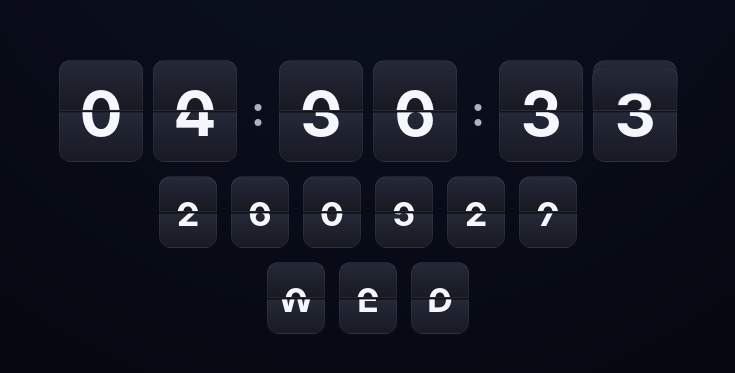
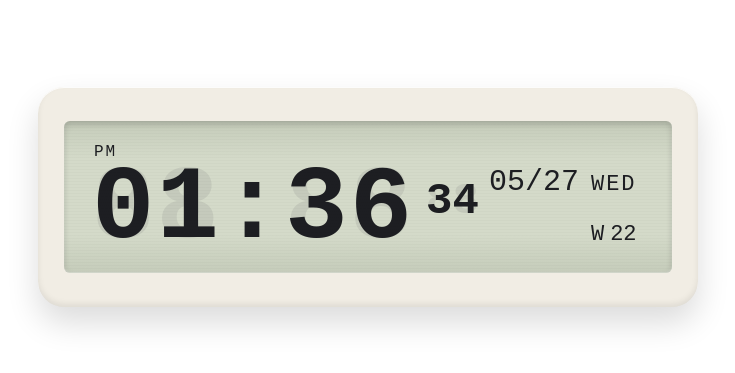
Before and after one commit to chunlaui/flapclock, a plain HTML site: page index.html in a window 1280 px wide. Shown: the part 203-576 px from the top of the page, without its empty margins (272-1007 px from the left). Drawn offline with Linux system fonts and the light colour scheme; a web font is replaced by a local one.

Commit message:
Update index.html

```diff
--- a/index.html
+++ b/index.html
@@ -1,218 +1,216 @@
 <!DOCTYPE html>
-<html lang="en">
+<html lang="ko">
 <head>
-  <meta charset="UTF-8" />
-  <meta name="viewport" content="width=device-width, initial-scale=1.0" />
-  <title>Notion Flip Clock V9</title>
+<meta charset="UTF-8">
+<title>Notion LCD Clock V12</title>
 <style>
-    :root{
-      --top:#252938;
-      --bottom:#171922;
-      --text:#f5f7ff;
+  /* DSEG 7-segment & 14-segment (Keshikan / OFL) */
+  @font-face{
+    font-family:'DSEG7';
+    src:url('https://cdn.jsdelivr.net/gh/keshikan/DSEG@v0.46/fonts/DSEG7-Classic/DSEG7Classic-Bold.woff2') format('woff2');
+    font-display:swap;
   }
-    *{ box-sizing:border-box; }
-
-    body{
-      margin:0; min-height:100vh;
-      display:flex; justify-content:center; align-items:center;
-      background: radial-gradient(circle at top,#0d1324 0%,#05070f 70%);
-      font-family: Inter, system-ui, sans-serif;
-      color:var(--text);
-    }
-    .clock{ text-align:center; }
-    .row{ display:flex; justify-content:center; align-items:center; gap:14px; margin:14px 0; }
-    .group{ display:flex; gap:10px; }
-    .separator{ font-size:42px; font-weight:700; opacity:.7; line-height:1; }
-
-    .flip{
-      position:relative;
-      width:84px; height:102px;
-      perspective:1000px;
-      transform-style: preserve-3d;
-
-      --h: 102px;
-
-      /* ▼ 폰트 보정값. 위/아래가 어긋나면 이 값만 조절(예: 2px, 3px, 4px, -2px 등) */
-      --tweak: 3px;
+  @font-face{
+    font-family:'DSEG14';
+    src:url('https://cdn.jsdelivr.net/gh/keshikan/DSEG@v0.46/fonts/DSEG14-Classic/DSEG14Classic-Bold.woff2') format('woff2');
+    font-display:swap;
   }
 
-    .small{
-      width:58px; height:72px;
-      --h: 72px;
-      --tweak: 2px;   /* 작은 카드는 보통 조금 더 작게 */
+  *{box-sizing:border-box;margin:0;padding:0}
+  html,body{height:100%}
+  body{
+    display:flex; align-items:center; justify-content:center;
+    background:transparent;
+    font-family:'DSEG7','Courier New',monospace;
+    color:#1d1e22;
+    padding:24px;
   }
 
-    .top, .bottom, .flip-top, .flip-bottom{
-      position:absolute; left:0;
-      width:100%; height:50%;
-      overflow:hidden;
-      background: linear-gradient(180deg, var(--top) 0%, var(--bottom) 100%);
-      border: 1px solid rgba(255,255,255,.05);
+  .clock{
+    --body:#f1ede4;
+    --screen-a:#d4dac9;
+    --screen-b:#c5ccba;
+    --ink:#1d1e22;
+    --ghost:rgba(29,30,34,0.08);
+
+    width:660px; max-width:100%;
+    padding:34px 26px;
+    background:var(--body);
+    border-radius:26px;
+    box-shadow:
+      0 16px 32px rgba(0,0,0,0.14),
+      inset 0 1px 0 rgba(255,255,255,0.85),
+      inset 0 -3px 6px rgba(0,0,0,0.08);
   }
 
-    .top, .flip-top{ top:0; border-radius:12px 12px 0 0; }
-    .bottom, .flip-bottom{ bottom:0; border-radius:0 0 12px 12px; }
-
-    /* 모든 span은 카드 "전체 높이"의 컨테이너에 flex로 정확히 중앙 정렬
-       → 상단/하단 span 모두 .flip 좌표 기준 같은 위치에 글자가 놓여서 자동 정렬
-       → 폰트 메트릭 어긋남은 --tweak로 일괄 보정 */
-
-    .top span, .flip-top span,
-    .bottom span, .flip-bottom span{
-      position:absolute;
-      left:0;
-      width:100%;
-      height: var(--h);
-      display:flex;
-      align-items:center;
-      justify-content:center;
-      font-weight:700;
-      line-height:1;
-      user-select:none;
-      transform: translateY(var(--tweak)); /* 폰트 보정 */
+  .screen{
+    position:relative;
+    padding:22px 28px 20px;
+    background:linear-gradient(180deg,var(--screen-b) 0%,var(--screen-a) 25%,var(--screen-a) 75%,var(--screen-b) 100%);
+    border-radius:6px;
+    box-shadow:
+      inset 0 3px 6px rgba(0,0,0,0.18),
+      inset 0 -1px 2px rgba(255,255,255,0.4);
+    overflow:hidden;
+  }
+  .screen::after{ /* 가로 스캔라인 */
+    content:""; position:absolute; inset:0; pointer-events:none;
+    background:repeating-linear-gradient(180deg,rgba(0,0,0,0.018) 0 1px,transparent 1px 3px);
   }
 
-    .top span, .flip-top span{ top:0; }
-    .bottom span, .flip-bottom span{ bottom:0; }
+  .row{ display:flex; align-items:stretch; justify-content:flex-start; gap:10px; position:relative; }
 
-    .flip span{ font-size:64px; }
-    .small span{ font-size:36px; }
-
-    .flip-top{
-      z-index:5;
-      transform-origin:bottom;
-      backface-visibility:hidden;
-    }
-    .flip-bottom{
-      z-index:4;
-      transform-origin:top;
-      transform:rotateX(90deg);
-      backface-visibility:hidden;
+  /* ───── 좌측 ───── */
+  .left{ position:relative; display:flex; align-items:flex-end; gap:12px; padding-top:22px; }
+  .ampm{
+    position:absolute; top:0; left:2px;
+    font-family:'DSEG14','Courier New',monospace;
+    font-size:16px; letter-spacing:2px; color:var(--ink);
   }
 
-    .play .flip-top{
-      animation: flipTop .42s cubic-bezier(.22,.61,.36,1) forwards;
+  /* HH:MM (with ghost) */
+  .hm-wrap{ position:relative; line-height:.85; }
+  .hm, .hm-ghost{
+    font-size:104px; letter-spacing:2px;
+    font-family:'DSEG7','Courier New',monospace;
+    font-weight:700;
   }
-    .play .flip-bottom{
-      animation: flipBottom .42s cubic-bezier(.22,.61,.36,1) .42s forwards;
+  .hm-ghost{
+    position:absolute; inset:0;
+    color:var(--ghost); pointer-events:none; user-select:none;
   }
+  .hm{ position:relative; color:var(--ink); }
 
-    @keyframes flipTop{
-      0%{ transform:rotateX(0deg); }
-      100%{ transform:rotateX(-90deg); }
+  /* SS (with ghost) */
+  .sec-wrap{ position:relative; align-self:flex-start; margin-top:14px; line-height:1; }
+  .sec, .sec-ghost{
+    font-size:44px;
+    font-family:'DSEG7','Courier New',monospace;
+    font-weight:700;
   }
-    @keyframes flipBottom{
-      0%{ transform:rotateX(90deg); }
-      100%{ transform:rotateX(0deg); }
+  .sec-ghost{
+    position:absolute; inset:0;
+    color:var(--ghost); pointer-events:none; user-select:none;
   }
+  .sec{ position:relative; color:var(--ink); }
 
-    .hinge{
-      position:absolute; top:50%; left:0;
-      width:100%; height:3px;
-      transform:translateY(-50%);
-      background: linear-gradient(180deg, rgba(255,255,255,.05), rgba(0,0,0,.9));
-      z-index:20;
-      pointer-events:none;
+  /* ───── 우측 ───── */
+  .right{
+    display:flex; flex-direction:column; justify-content:space-between;
+    align-items:flex-end; padding:22px 0 6px; gap:10px;
   }
+  .date-line{
+    display:flex; align-items:baseline; gap:12px;
+    font-size:30px; color:var(--ink);
+  }
+  .wd{ font-family:'DSEG14','Courier New',monospace; font-size:22px; letter-spacing:2px; }
+  .week{
+    display:flex; align-items:baseline; gap:4px;
+    font-size:22px; color:var(--ink);
+  }
+  .week .lbl{ font-family:'DSEG14','Courier New',monospace; letter-spacing:2px; }
 </style>
 </head>
+<body>
 
-<body>
 <div class="clock">
+  <div class="screen">
     <div class="row">
-      <div class="group" id="hours"></div>
-      <div class="separator">:</div>
-      <div class="group" id="minutes"></div>
-      <div class="separator">:</div>
-      <div class="group" id="seconds"></div>
+
+      <!-- LEFT -->
+      <div class="left">
+        <span class="ampm" id="ampm">--</span>
+
+        <span class="hm-wrap">
+          <span class="hm-ghost" aria-hidden="true">88:88</span>
+          <span class="hm"><span id="hh">--</span>:<span id="mm">--</span></span>
+        </span>
+
+        <span class="sec-wrap">
+          <span class="sec-ghost" aria-hidden="true">88</span>
+          <span class="sec" id="ss">--</span>
+        </span>
       </div>
-    <div class="row" id="date"></div>
-    <div class="row" id="day"></div>
+
+      <!-- RIGHT -->
+      <div class="right">
+        <div class="date-line">
+          <span><span id="mo">--</span>/<span id="dd">--</span></span>
+          <span class="wd" id="wd">---</span>
+        </div>
+        <div class="week">
+          <span class="lbl">W</span><span id="wk">--</span>
+        </div>
+      </div>
+
+    </div>
+  </div>
 </div>
 
 <script>
-    const timezone = Intl.DateTimeFormat().resolvedOptions().timeZone;
+(function(){
+  const KST = "Asia/Seoul";
 
-    function createDigit(small=false){
-      const d = document.createElement("div");
-      d.className = `flip ${small ? "small" : ""}`.trim();
-      d.innerHTML = `
-        <div class="top"><span>0</span></div>
-        <div class="bottom"><span>0</span></div>
-        <div class="flip-top"><span>0</span></div>
-        <div class="flip-bottom"><span>0</span></div>
-        <div class="hinge"></div>
-      `;
-      return d;
+  // ISO 8601 주차 (월요일 시작, 1/4 포함 주 = W01)
+  function getISOWeek(y, m, d){
+    const t = new Date(Date.UTC(y, m - 1, d));
+    const dayNum = t.getUTCDay() || 7;
+    t.setUTCDate(t.getUTCDate() + 4 - dayNum);
+    const yearStart = new Date(Date.UTC(t.getUTCFullYear(), 0, 1));
+    return Math.ceil(((t - yearStart) / 86400000 + 1) / 7);
   }
 
-    function build(container, count, small=false){
-      const arr = [];
-      for(let i=0;i<count;i++){
-        const d = createDigit(small);
-        container.appendChild(d);
-        arr.push(d);
+  const $ = id => document.getElementById(id);
+  const set = (id, v) => { const el = $(id); if (el && el.textContent !== v) el.textContent = v; };
+
+  function tick(){
+    try{
+      const parts = new Intl.DateTimeFormat("en-US", {
+        timeZone: KST, hour12: false,
+        year: "numeric", month: "2-digit", day: "2-digit",
+        hour: "2-digit", minute: "2-digit", second: "2-digit",
+        weekday: "short"
+      }).formatToParts(new Date());
+      const get = k => (parts.find(p => p.type === k) || {}).value || "";
+
+      let hh = get("hour"); if (hh === "24") hh = "00";
+      const mi = get("minute"), ss = get("second");
+      const mo = get("month"), dd = get("day"), yy = get("year");
+      const wd = (get("weekday") || "").toUpperCase();
+
+      const h24 = parseInt(hh, 10);
+      set("ampm", h24 < 12 ? "AM" : "PM");
+      let h12 = h24 % 12; if (h12 === 0) h12 = 12;
+      set("hh", String(h12).padStart(2, "0"));
+      set("mm", mi);
+      set("ss", ss);
+      set("mo", mo);
+      set("dd", dd);
+      set("wd", wd);
+
+      const wk = getISOWeek(parseInt(yy,10), parseInt(mo,10), parseInt(dd,10));
+      set("wk", String(wk).padStart(2, "0"));
+    }catch(e){
+      console.error("[clock tick] error:", e);
     }
-      return arr;
   }
 
-    const hourDigits   = build(document.getElementById("hours"), 2);
-    const minuteDigits = build(document.getElementById("minutes"), 2);
-    const secondDigits = build(document.getElementById("seconds"), 2);
-    const dateDigits   = build(document.getElementById("date"), 6, true);
-    const dayDigits    = build(document.getElementById("day"), 3, true);
-
-    function flip(el, newVal){
-      const top = el.querySelector(".top span");
-      const bottom = el.querySelector(".bottom span");
-      const flipTop = el.querySelector(".flip-top span");
-      const flipBottom = el.querySelector(".flip-bottom span");
-
-      if(top.textContent === newVal) return;
-
-      flipTop.textContent = top.textContent;
-      flipBottom.textContent = newVal;
-
-      el.classList.remove("play");
-      void el.offsetWidth;
-      el.classList.add("play");
-
-      setTimeout(() => {
-        top.textContent = newVal;
-        bottom.textContent = newVal;
-        el.classList.remove("play");
-      }, 840);
+  function start(){
+    tick();
+    // 다음 정각 초까지 기다렸다가 1초마다 갱신 (드리프트 방지)
+    const ms = 1000 - (Date.now() % 1000);
+    setTimeout(function loop(){
+      tick();
+      setTimeout(loop, 1000);
+    }, ms);
   }
 
-    function update(){
-      const now = new Date(
-        new Date().toLocaleString("en-US", { timeZone: timezone })
-      );
-
-      const hh = String(now.getHours()).padStart(2,"0");
-      const mm = String(now.getMinutes()).padStart(2,"0");
-      const ss = String(now.getSeconds()).padStart(2,"0");
-
-      const yy = String(now.getFullYear()).slice(2);
-      const mo = String(now.getMonth()+1).padStart(2,"0");
-      const dd = String(now.getDate()).padStart(2,"0");
-
-      const day = now
-        .toLocaleDateString("en-US", { weekday:"short" })
-        .toUpperCase();
-
-      hourDigits.forEach((d,i) => flip(d, hh[i]));
-      minuteDigits.forEach((d,i) => flip(d, mm[i]));
-      secondDigits.forEach((d,i) => flip(d, ss[i]));
-
-      const dateStr = yy + mo + dd;
-      dateDigits.forEach((d,i) => flip(d, dateStr[i]));
-
-      dayDigits.forEach((d,i) => flip(d, day[i] || " "));
+  if (document.readyState === "loading") {
+    document.addEventListener("DOMContentLoaded", start);
+  } else {
+    start();
   }
-
-    update();
-    setInterval(update, 1000);
+})();
 </script>
 </body>
 </html>
```
Lines whose indentation alone changed are shown as unchanged.
